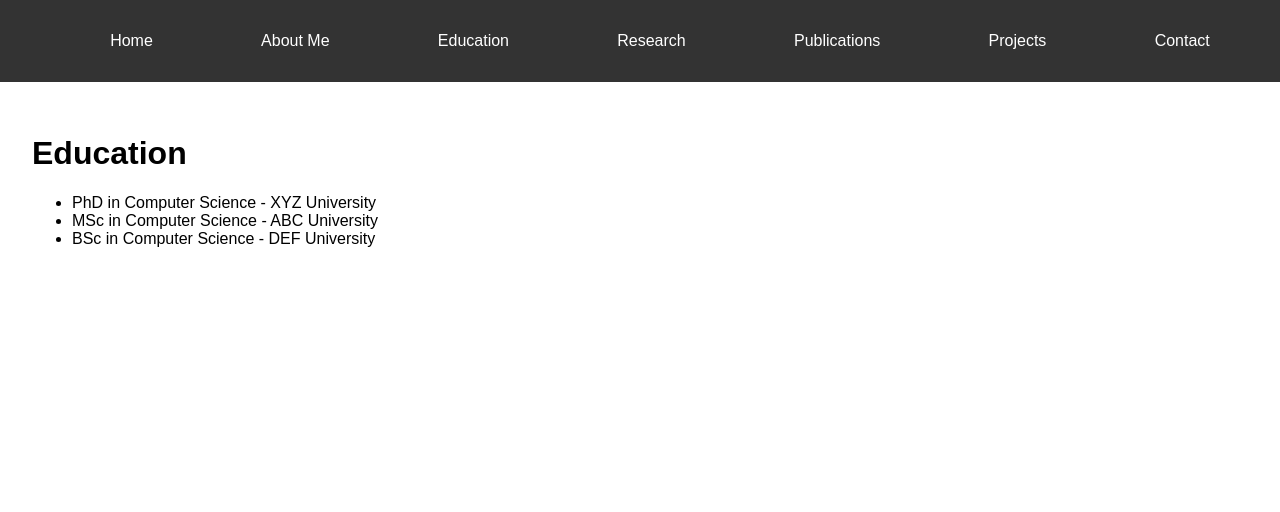
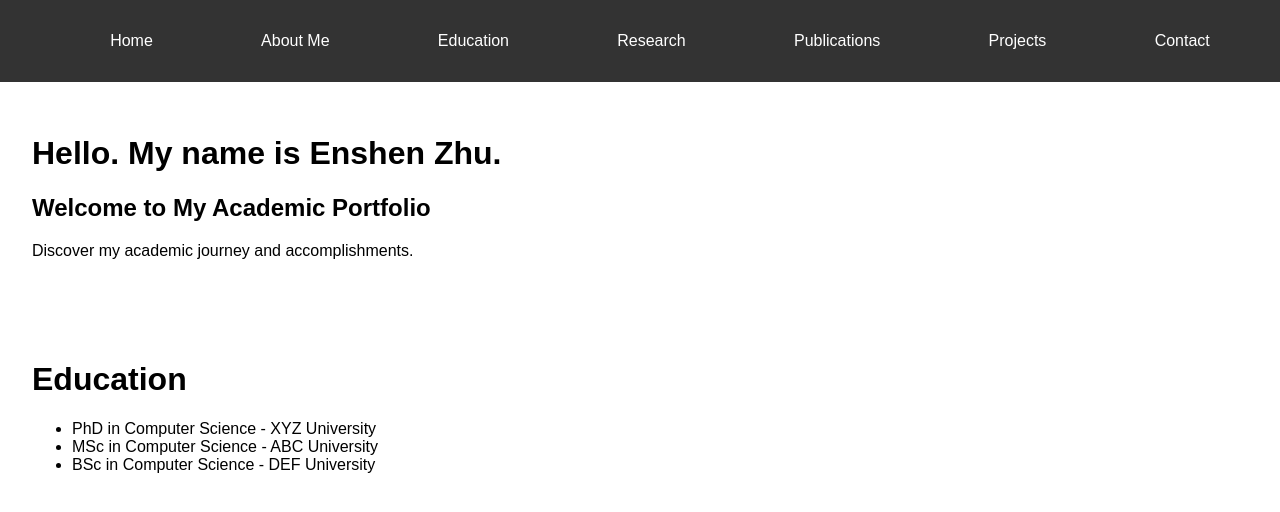
Before and after one commit to EnshenZhu/academic_webpage, a React (Create React App) app in the folder academic-portfolio/: page /education in a window 1280 px wide. Shown: the top 512 px of the page. Built offline with nearby package versions, Linux system fonts and the light colour scheme.

Commit message:
reconfig the home path

```diff
--- a/academic-portfolio/src/App.js
+++ b/academic-portfolio/src/App.js
@@ -15,8 +15,9 @@ const App = () => {
     <Router>
       <div>
         <Navigation />
+        <Home />
         <Routes>
-          <Route path="/" element={<Home />} />
+          {/* <Route path="/" element={<Home />} /> */}
           {/* <Route path="/home" element={<Home />} /> */}
           <Route path="/about" element={<About />} />
           <Route path="/education" element={<Education />} />
```
